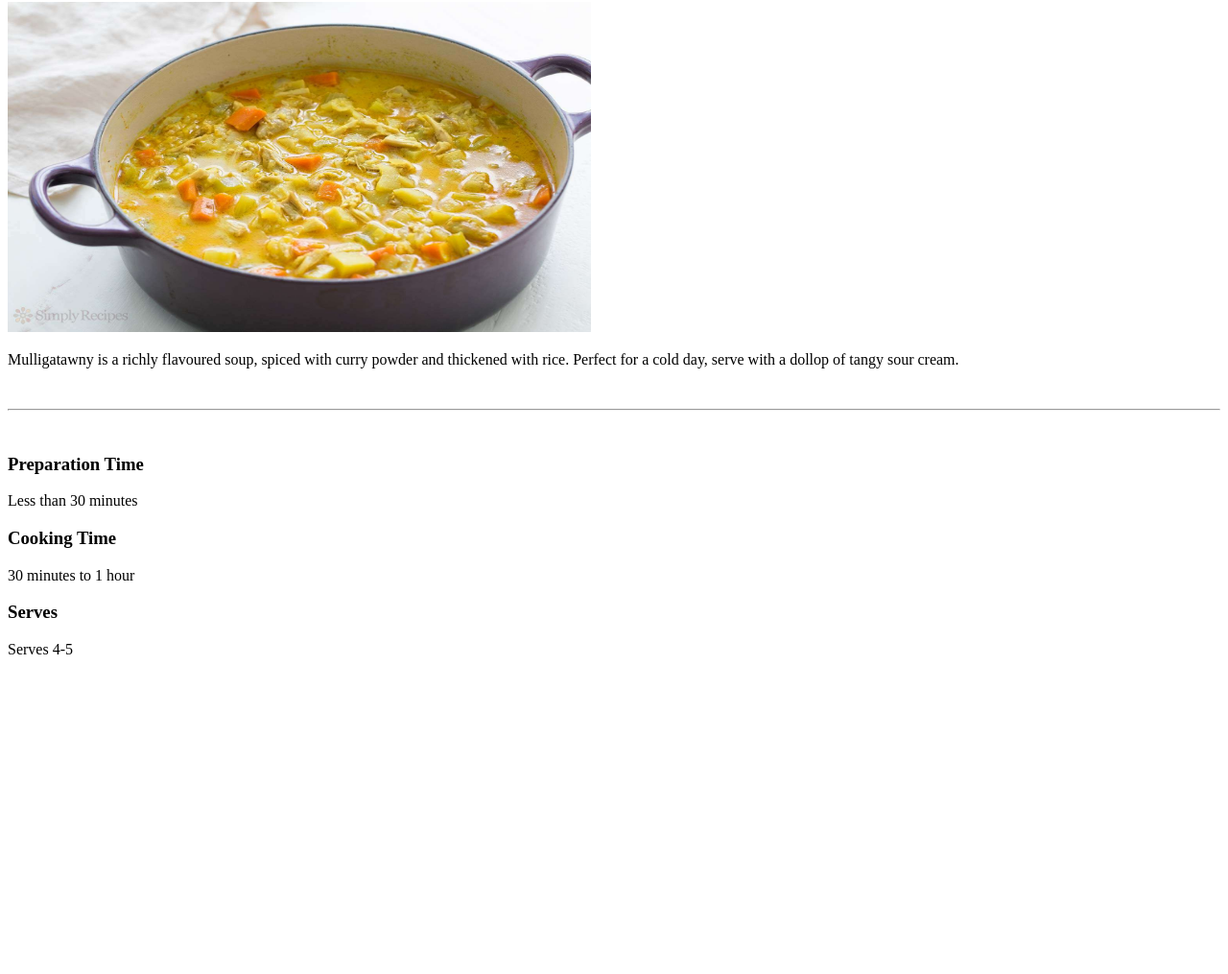
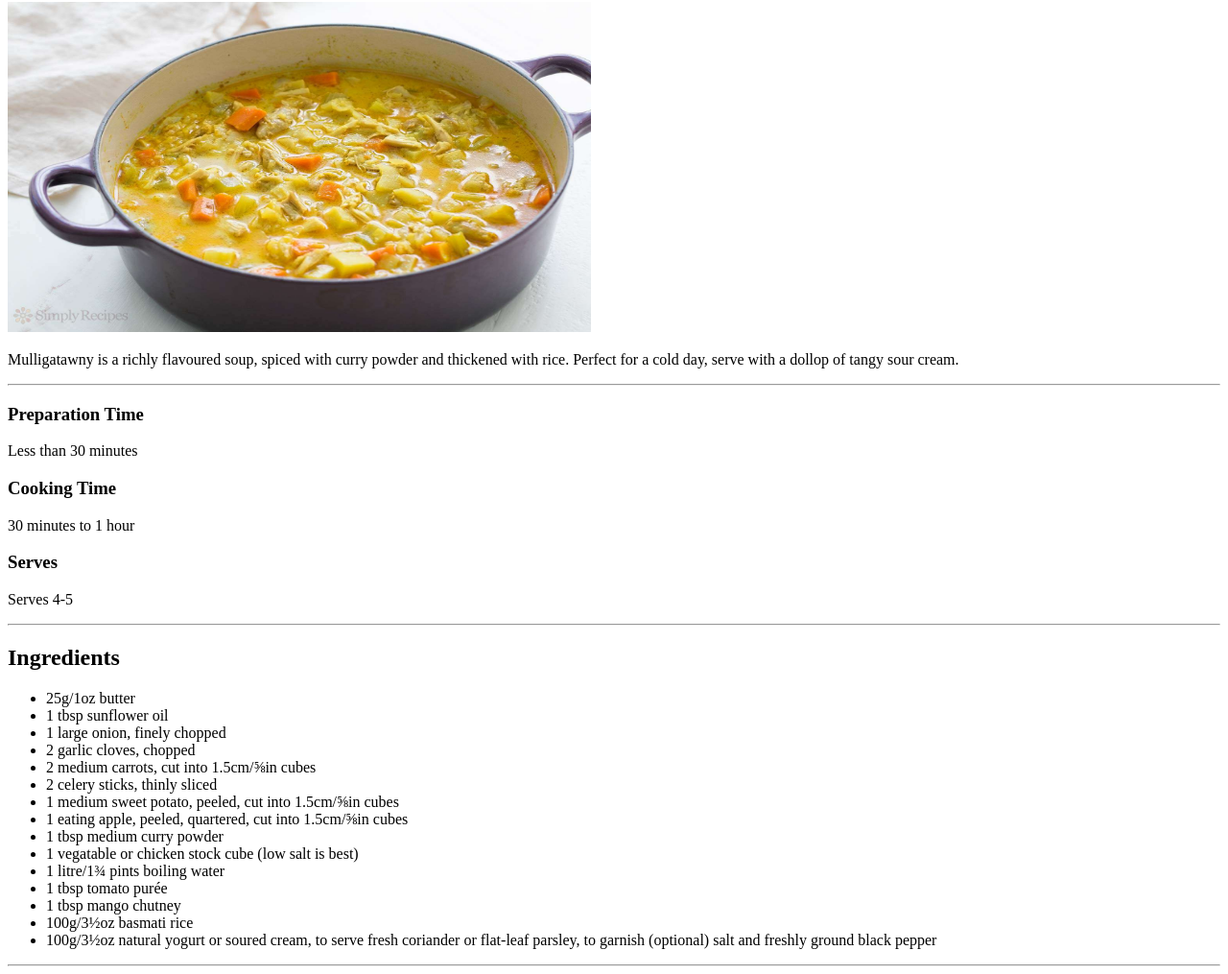
Before and after one commit to stefan-1904/odin-recipes, a plain HTML site: page recipes/soup.html in a window 1280 px wide. Shown: the part 78-1093 px from the top of the page at 96% size. Before the commit the page ends 800 px from the top, so only its background shows below. Drawn offline with Linux system fonts and the light colour scheme.

Commit message:
Add ingredients list.

```diff
--- a/recipes/soup.html
+++ b/recipes/soup.html
@@ -9,15 +9,32 @@
     <h1>Mulligatawny Soup Recipe</h1>
     <img src="../msoup.jpg" alt="A vibrant orange soup in a white bowl with visible pieces of chicken and rice. A wooden spoon rests in the soup against the edge of the bowl." width="608" height="344">
     <p>Mulligatawny is a richly flavoured soup, spiced with curry powder and thickened with rice. Perfect for a cold day, serve with a dollop of tangy sour cream.</p>
-<br>
 <hr>
-<br>
     <h3>Preparation Time</h3>
         <p>Less than 30 minutes</p>
     <h3>Cooking Time</h3>
         <p>30 minutes to 1 hour</p>
     <h3>Serves</h3>
         <p>Serves 4-5</p>
-
+<hr>
+    <h2>Ingredients</h2>
+    <ul>
+        <li>25g/1oz butter</li>
+        <li>1 tbsp sunflower oil</li>
+        <li>1 large onion, finely chopped</li>
+        <li>2 garlic cloves, chopped</li>
+        <li>2 medium carrots, cut into 1.5cm/⅝in cubes</li>
+        <li>2 celery sticks, thinly sliced</li>
+        <li>1 medium sweet potato, peeled, cut into 1.5cm/⅝in cubes</li>
+        <li>1 eating apple, peeled, quartered, cut into 1.5cm/⅝in cubes</li>
+        <li>1 tbsp medium curry powder</li>
+        <li>1 vegatable or chicken stock cube (low salt is best)</li>
+        <li>1 litre/1¾ pints boiling water</li>
+        <li>1 tbsp tomato purée</li>
+        <li>1 tbsp mango chutney</li>
+        <li>100g/3½oz basmati rice</li>
+        <li>100g/3½oz natural yogurt or soured cream, to serve fresh coriander or flat-leaf parsley, to garnish (optional) salt and freshly ground black pepper</li>
+    </ul>
+<hr>
 </body>
 </html>
```
